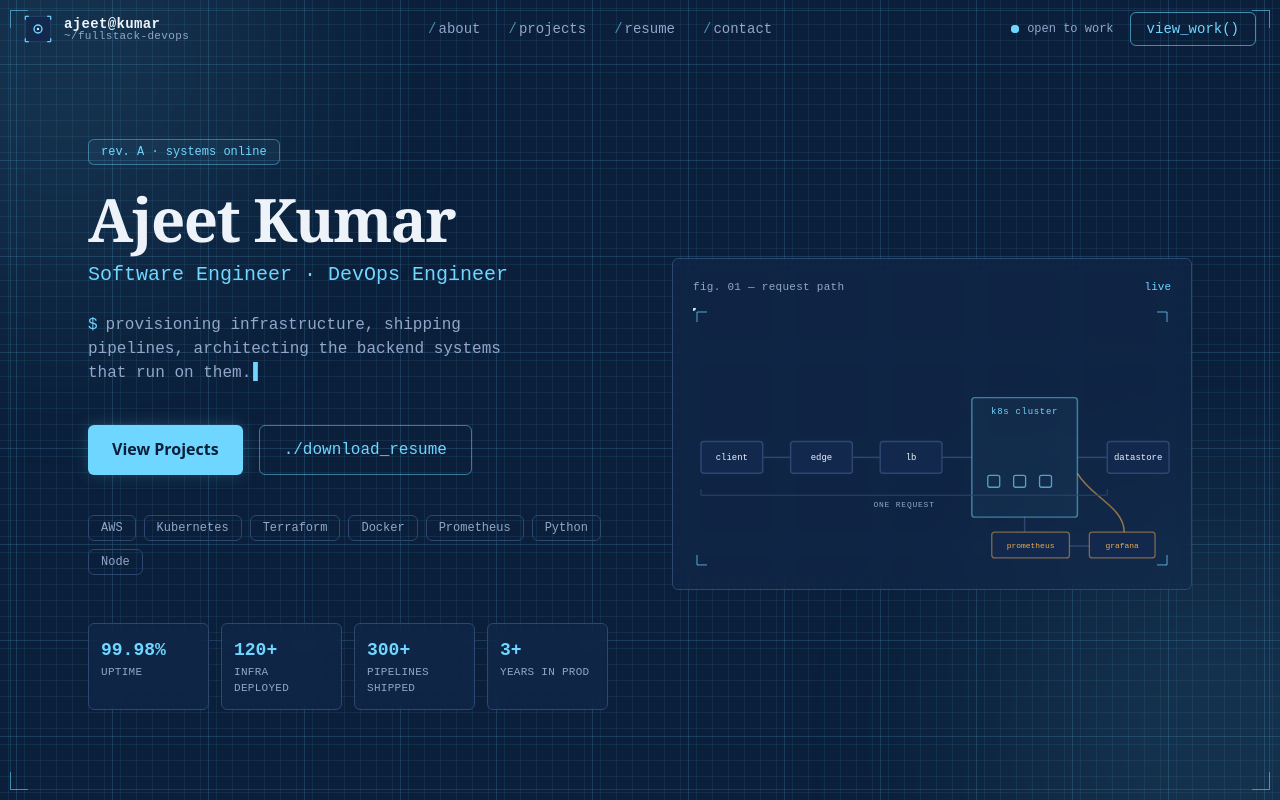
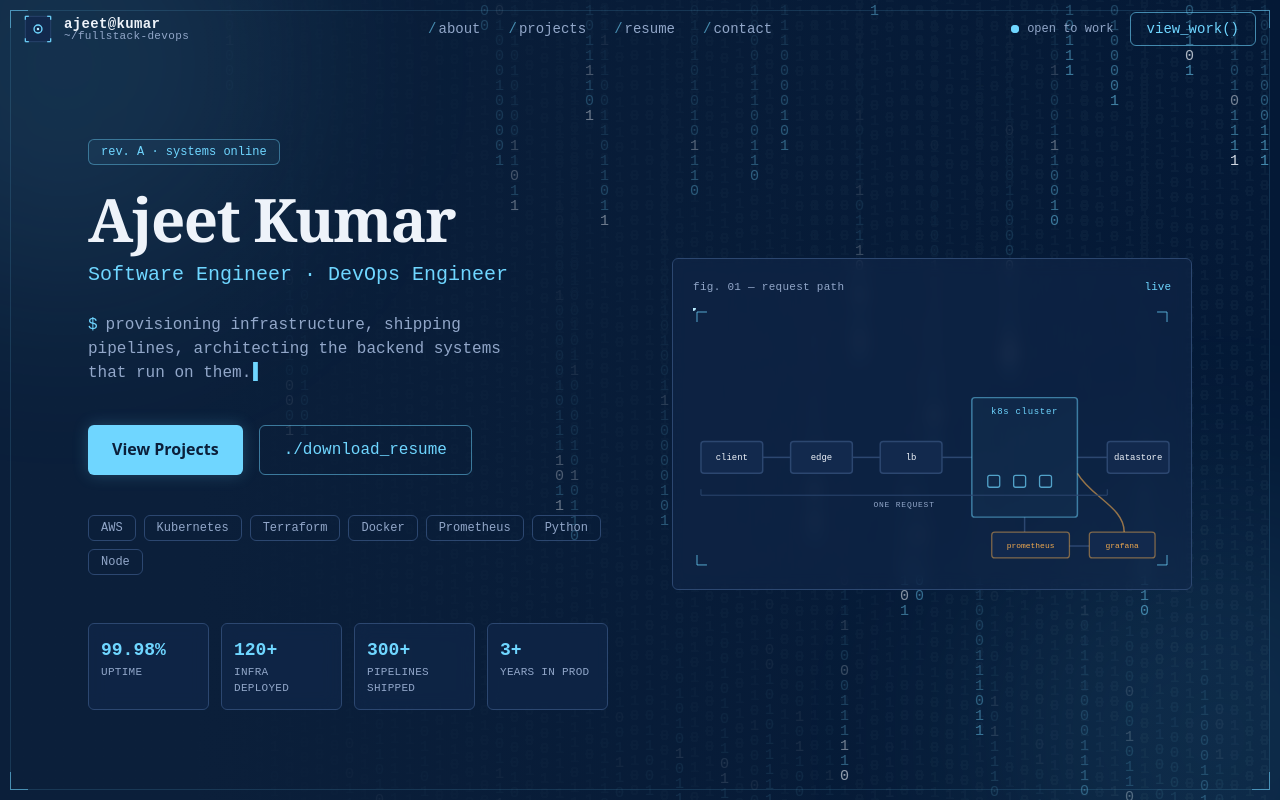
Before and after one commit to Kakrottt/arc-reactor, a React (Vite) app: page / in a window 1280 px wide. Shown: the top 800 px of the page. Built offline with nearby package versions, Linux system fonts and the light colour scheme.

Commit message:
refactor: remove blueprint backdrop from multiple components and update styles

```diff
--- a/src/components/About.jsx
+++ b/src/components/About.jsx
@@ -103,7 +103,6 @@ export default function About() {
       id="about-detail"
       className="relative min-h-screen flex items-center justify-center overflow-hidden bg-ink py-24"
     >
-      <div className="absolute inset-0 bg-blueprint" />
       <div className="absolute top-1/3 left-1/2 -translate-x-1/2 w-[32rem] h-[32rem] rounded-full bg-cyan/5 blur-[120px]" />
 
       <div className="relative z-10 max-w-5xl mx-auto px-6">
--- a/src/components/Contact.jsx
+++ b/src/components/Contact.jsx
@@ -12,7 +12,6 @@ export default function Contact() {
       id="contact"
       className="relative py-20 text-center bg-ink overflow-hidden"
     >
-      <div className="absolute inset-0 bg-blueprint" />
       <div className="absolute top-1/2 left-1/2 -translate-x-1/2 -translate-y-1/2 w-[26rem] h-[26rem] rounded-full bg-cyan/10 blur-[110px]" />
 
       <div className="relative z-10">
--- a/src/components/Hero.jsx
+++ b/src/components/Hero.jsx
@@ -1,4 +1,5 @@
 import { motion } from 'framer-motion'
+import MatrixRain from './MatrixRain'
 import SchematicDiagram from './SchematicDiagram'
 import TypedLine from './TypedLine'
 
@@ -17,7 +18,10 @@ export default function Hero() {
       id="about"
       className="relative min-h-screen flex items-center justify-center text-center overflow-hidden bg-ink pt-28 pb-16"
     >
-      <div className="absolute inset-0 bg-blueprint" />
+      <div className="absolute inset-0">
+        <MatrixRain />
+      </div>
+      <div className="absolute inset-0 bg-gradient-to-r from-ink from-40% via-ink/85 via-75% to-ink/55 lg:from-15% lg:via-ink/55 lg:via-45% lg:to-transparent" />
       <div className="absolute -top-40 -left-40 w-[28rem] h-[28rem] rounded-full bg-cyan/10 blur-[100px]" />
       <div className="absolute -bottom-40 -right-40 w-[28rem] h-[28rem] rounded-full bg-cyan/10 blur-[100px]" />
 
--- /dev/null
+++ b/src/components/MatrixRain.jsx
@@ -0,0 +1,54 @@
+import { useEffect, useRef } from "react"
+
+const CHARS = "01"
+const FONT_SIZE = 15
+const TICK_MS = 55
+
+// Digital rain, cyanotype-toned instead of green — the schematic's data
+// made visible. Off entirely under prefers-reduced-motion.
+export default function MatrixRain({ className = "" }) {
+  const canvasRef = useRef(null)
+
+  useEffect(() => {
+    if (window.matchMedia("(prefers-reduced-motion: reduce)").matches) return
+
+    const canvas = canvasRef.current
+    const ctx = canvas.getContext("2d")
+    let width, height, drops, interval
+
+    function resize() {
+      width = canvas.width = canvas.offsetWidth
+      height = canvas.height = canvas.offsetHeight
+      const columns = Math.max(1, Math.floor(width / FONT_SIZE))
+      drops = Array.from({ length: columns }, () => Math.random() * -(height / FONT_SIZE))
+    }
+
+    function draw() {
+      ctx.fillStyle = "rgba(11, 31, 58, 0.14)"
+      ctx.fillRect(0, 0, width, height)
+
+      ctx.font = `${FONT_SIZE}px 'JetBrains Mono', monospace`
+      for (let i = 0; i < drops.length; i++) {
+        const char = CHARS[Math.floor(Math.random() * CHARS.length)]
+        ctx.fillStyle = Math.random() > 0.85 ? "rgba(238, 243, 250, 0.9)" : "rgba(111, 214, 255, 0.6)"
+        ctx.fillText(char, i * FONT_SIZE, drops[i] * FONT_SIZE)
+
+        if (drops[i] * FONT_SIZE > height && Math.random() > 0.975) {
+          drops[i] = 0
+        }
+        drops[i] += 1
+      }
+    }
+
+    resize()
+    interval = setInterval(draw, TICK_MS)
+    window.addEventListener("resize", resize)
+
+    return () => {
+      clearInterval(interval)
+      window.removeEventListener("resize", resize)
+    }
+  }, [])
+
+  return <canvas ref={canvasRef} className={`w-full h-full ${className}`} aria-hidden="true" />
+}
--- a/src/components/Projects.jsx
+++ b/src/components/Projects.jsx
@@ -13,7 +13,6 @@ export default function Projects() {
       className="relative min-h-screen flex items-center justify-center overflow-hidden py-24 px-4 md:px-24 bg-ink"
     >
       {/* blueprint backdrop */}
-      <div className="absolute inset-0 bg-blueprint" />
       <div className="absolute top-1/2 left-1/2 -translate-x-1/2 -translate-y-1/2 w-[36rem] h-[36rem] rounded-full bg-cyan/5 blur-[140px]" />
 
       <div className="relative z-10 max-w-6xl mx-auto px-6">
--- a/src/components/Resume.jsx
+++ b/src/components/Resume.jsx
@@ -9,7 +9,6 @@ export default function Resume() {
       className="relative min-h-screen flex items-center justify-center overflow-hidden pt-24 bg-ink"
     >
       {/* blueprint backdrop */}
-      <div className="absolute inset-0 bg-blueprint" />
       <div className="absolute top-1/2 left-1/2 -translate-x-1/2 -translate-y-1/2 w-[30rem] h-[30rem] rounded-full bg-cyan/5 blur-[120px]" />
 
       <div className="relative z-10 max-w-4xl mx-auto px-6 text-center">
--- a/src/index.css
+++ b/src/index.css
@@ -10,21 +10,6 @@ body {
 
 html {
   scroll-behavior: smooth;
-}
-
-/* graph-paper backdrop — a real drafting grid, not a circuit-board prop */
-.bg-blueprint {
-  background-image:
-    linear-gradient(rgba(111, 214, 255, 0.08) 1px, transparent 1px),
-    linear-gradient(90deg, rgba(111, 214, 255, 0.08) 1px, transparent 1px),
-    linear-gradient(rgba(111, 214, 255, 0.16) 1px, transparent 1px),
-    linear-gradient(90deg, rgba(111, 214, 255, 0.16) 1px, transparent 1px);
-  background-size:
-    16px 16px,
-    16px 16px,
-    96px 96px,
-    96px 96px;
-  background-position: center;
 }
 
 .text-glow {
```
